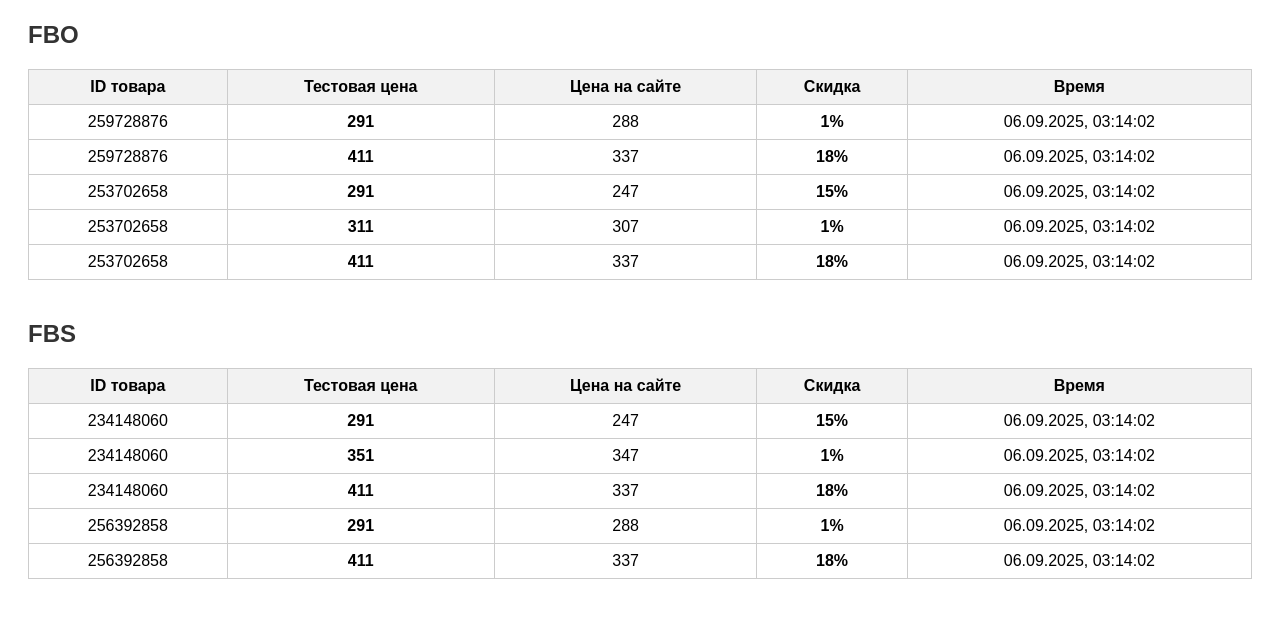
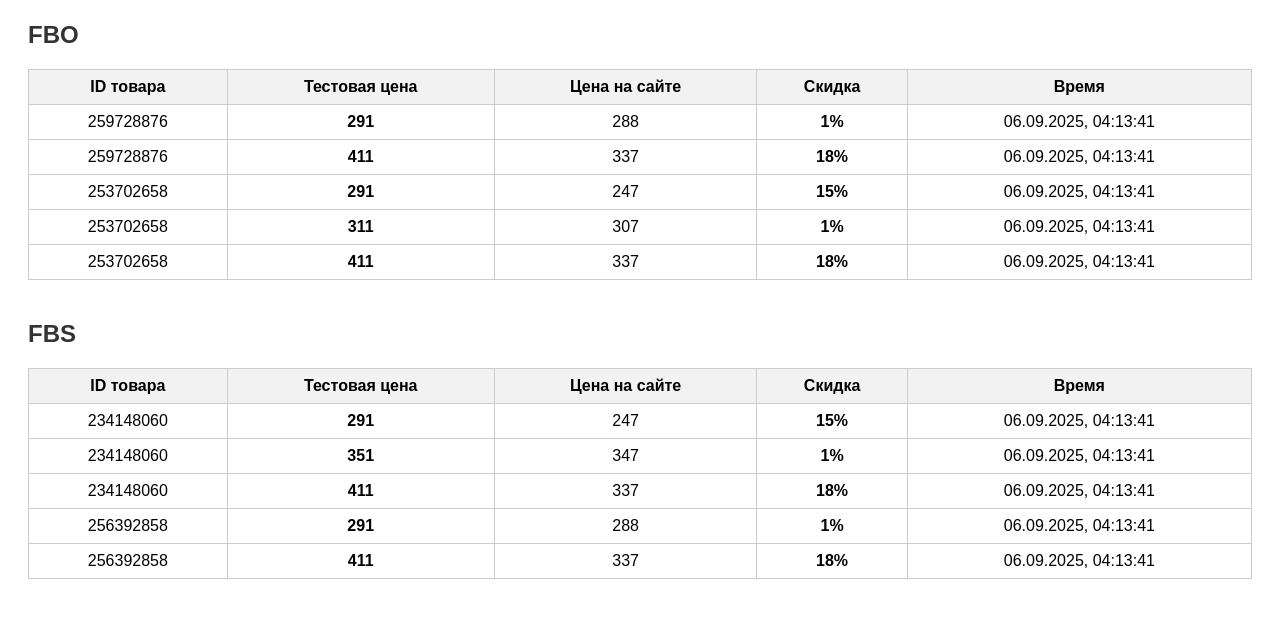
Before and after one commit to ilyakredo/wbDiscountsTracker, a website: page discountsView.html in a window 1280 px wide. Shown: the part 87-704 px from the top of the page. Drawn offline with Linux system fonts and the light colour scheme.

Commit message:
Update discounts.json [auto]

```diff
--- a/discountsView.html
+++ b/discountsView.html
@@ -19,59 +19,59 @@
                 <td><b>291</b></td>
                 <td>288</td>
                 <td><b>1%</b></td>
-                <td>06.09.2025, 03:14:02</td>
+                <td>06.09.2025, 04:13:41</td>
             </tr><tr>
                 <td>259728876</td>
                 <td><b>411</b></td>
                 <td>337</td>
                 <td><b>18%</b></td>
-                <td>06.09.2025, 03:14:02</td>
+                <td>06.09.2025, 04:13:41</td>
             </tr><tr>
                 <td>253702658</td>
                 <td><b>291</b></td>
                 <td>247</td>
                 <td><b>15%</b></td>
-                <td>06.09.2025, 03:14:02</td>
+                <td>06.09.2025, 04:13:41</td>
             </tr><tr>
                 <td>253702658</td>
                 <td><b>311</b></td>
                 <td>307</td>
                 <td><b>1%</b></td>
-                <td>06.09.2025, 03:14:02</td>
+                <td>06.09.2025, 04:13:41</td>
             </tr><tr>
                 <td>253702658</td>
                 <td><b>411</b></td>
                 <td>337</td>
                 <td><b>18%</b></td>
-                <td>06.09.2025, 03:14:02</td>
+                <td>06.09.2025, 04:13:41</td>
             </tr></table><h2>FBS</h2><table><tr><th>ID товара</th><th>Тестовая цена</th><th>Цена на сайте</th><th>Скидка</th><th>Время</th></tr><tr>
                 <td>234148060</td>
                 <td><b>291</b></td>
                 <td>247</td>
                 <td><b>15%</b></td>
-                <td>06.09.2025, 03:14:02</td>
+                <td>06.09.2025, 04:13:41</td>
             </tr><tr>
                 <td>234148060</td>
                 <td><b>351</b></td>
                 <td>347</td>
                 <td><b>1%</b></td>
-                <td>06.09.2025, 03:14:02</td>
+                <td>06.09.2025, 04:13:41</td>
             </tr><tr>
                 <td>234148060</td>
                 <td><b>411</b></td>
                 <td>337</td>
                 <td><b>18%</b></td>
-                <td>06.09.2025, 03:14:02</td>
+                <td>06.09.2025, 04:13:41</td>
             </tr><tr>
                 <td>256392858</td>
                 <td><b>291</b></td>
                 <td>288</td>
                 <td><b>1%</b></td>
-                <td>06.09.2025, 03:14:02</td>
+                <td>06.09.2025, 04:13:41</td>
             </tr><tr>
                 <td>256392858</td>
                 <td><b>411</b></td>
                 <td>337</td>
                 <td><b>18%</b></td>
-                <td>06.09.2025, 03:14:02</td>
+                <td>06.09.2025, 04:13:41</td>
             </tr></table></body></html>
```
